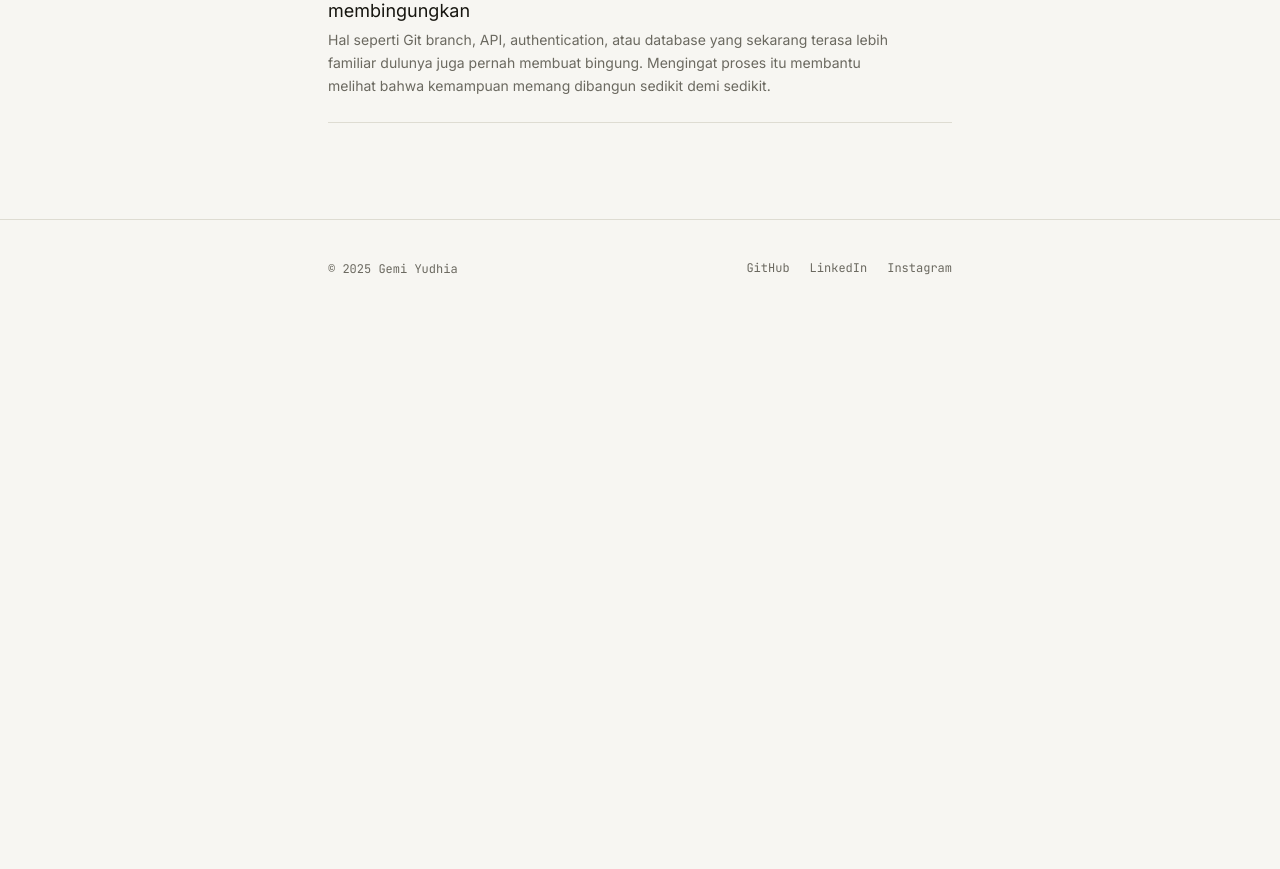
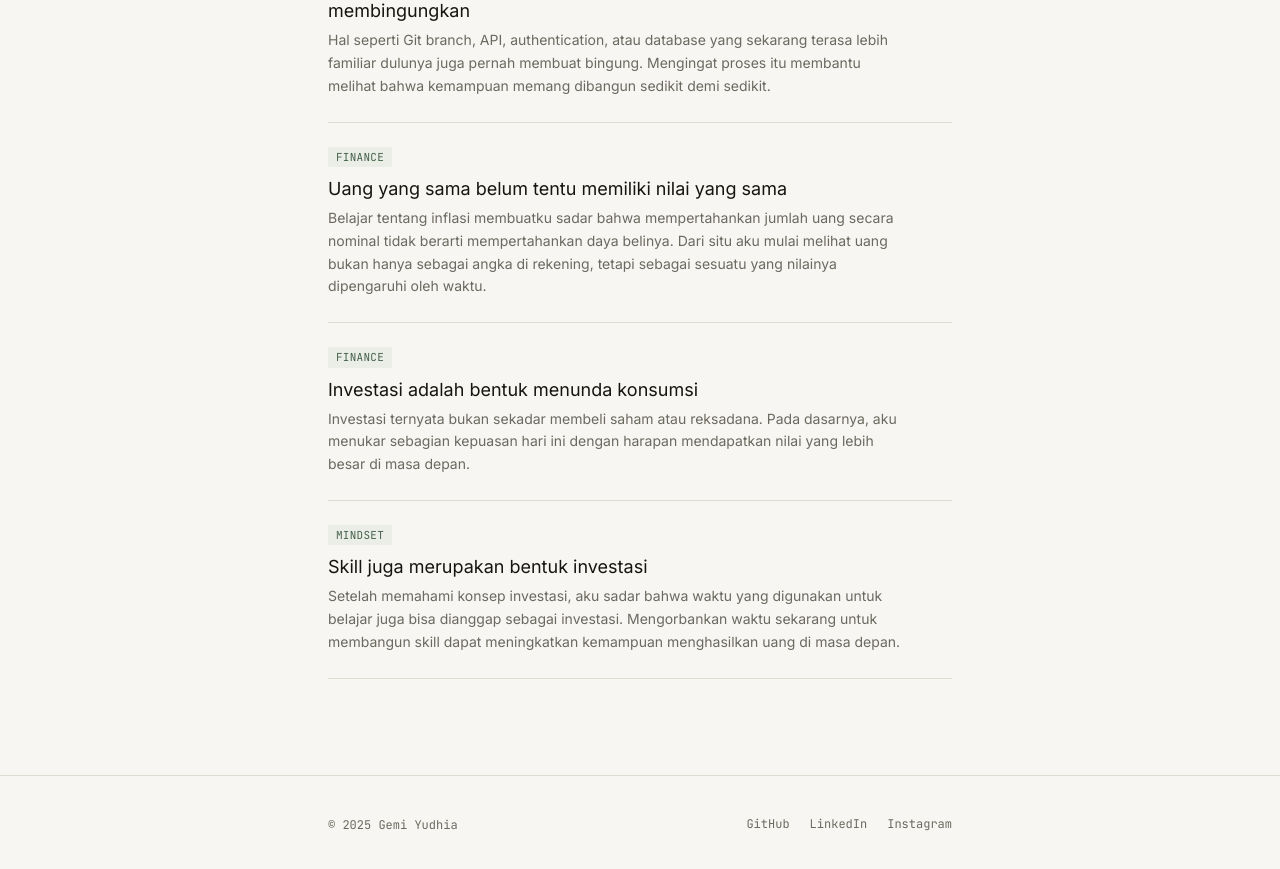
Before and after one commit to gemiyudhia/gemiyudhiaa, a Next.js app: page /til in a window 1280 px wide. Shown: the part 5540-6409 px from the top of the page. Before the commit the page ends 5858 px from the top, so only its background shows below. Built offline with nearby package versions, Linux system fonts and the light colour scheme.

Commit message:
Add new finance and mindset entries to til.ts

```diff
--- a/src/data/til.ts
+++ b/src/data/til.ts
@@ -157,4 +157,21 @@ export const tilData: TilEntry[] = [
     note: 'Hal seperti Git branch, API, authentication, atau database yang sekarang terasa lebih familiar dulunya juga pernah membuat bingung. Mengingat proses itu membantu melihat bahwa kemampuan memang dibangun sedikit demi sedikit.',
     tag: 'Journey',
   },
+{
+  title: 'Uang yang sama belum tentu memiliki nilai yang sama',
+  note: 'Belajar tentang inflasi membuatku sadar bahwa mempertahankan jumlah uang secara nominal tidak berarti mempertahankan daya belinya. Dari situ aku mulai melihat uang bukan hanya sebagai angka di rekening, tetapi sebagai sesuatu yang nilainya dipengaruhi oleh waktu.',
+  tag: 'Finance',
+},
+{
+  title: 'Investasi adalah bentuk menunda konsumsi',
+  note: 'Investasi ternyata bukan sekadar membeli saham atau reksadana. Pada dasarnya, aku menukar sebagian kepuasan hari ini dengan harapan mendapatkan nilai yang lebih besar di masa depan.',
+  tag: 'Finance',
+},
+{
+  title: 'Skill juga merupakan bentuk investasi',
+  note: 'Setelah memahami konsep investasi, aku sadar bahwa waktu yang digunakan untuk belajar juga bisa dianggap sebagai investasi. Mengorbankan waktu sekarang untuk membangun skill dapat meningkatkan kemampuan menghasilkan uang di masa depan.',
+  tag: 'Mindset',
+},
+
+
 ];
```
